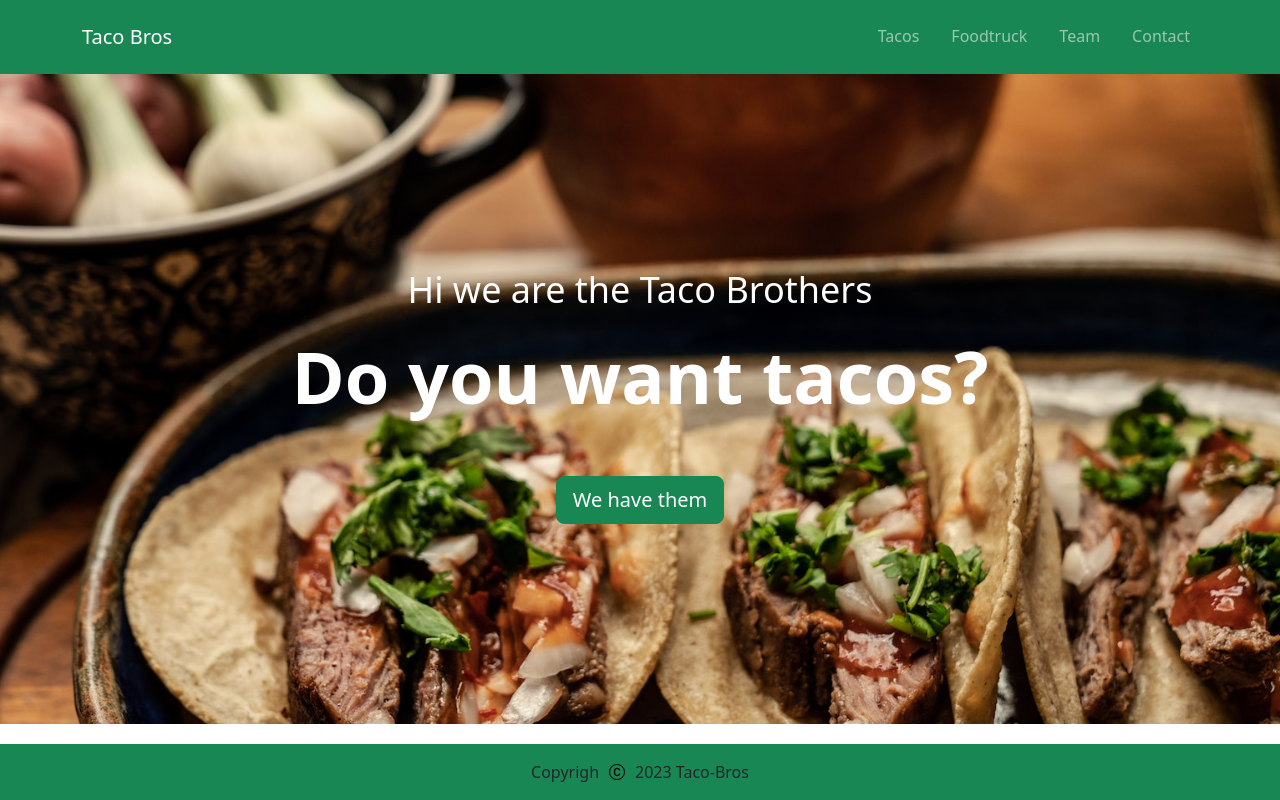
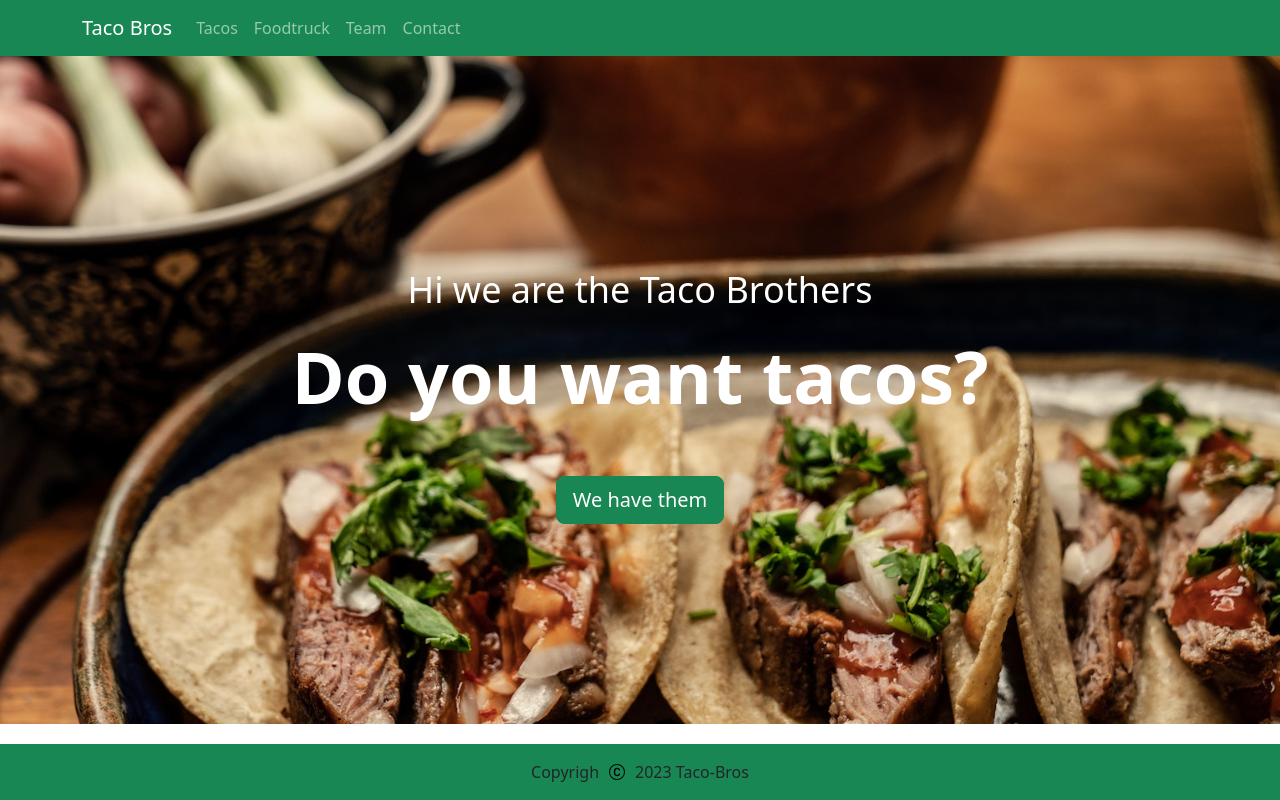
Before and after one commit to j-r-f-m/taco-bros, a React (Vite) app: page / in a window 1280 px wide. Shown: the top 800 px of the page. Built offline with nearby package versions, Linux system fonts and the light colour scheme.

Commit message:
add responsive Navbar

```diff
--- a/components/navigation/Navigation.jsx
+++ b/components/navigation/Navigation.jsx
@@ -3,6 +3,7 @@ import Container from "react-bootstrap/Container";
 import Nav from "react-bootstrap/Nav";
 import Navbar from "react-bootstrap/Navbar";
 import { Link, Events, scrollSpy } from "react-scroll";
+import NavDropdown from "react-bootstrap/NavDropdown";
 
 export function Navigation() {
   useEffect(() => {
@@ -28,7 +29,7 @@ export function Navigation() {
 
   return (
     <>
-      <Navbar
+      {/* <Navbar
         fixed="top"
         role="navigation"
         bg="success"
@@ -53,6 +54,37 @@ export function Navigation() {
             </Link>
           </Nav>
         </Container>
+      </Navbar> */}
+
+      <Navbar
+        collapseOnSelect
+        expand="lg"
+        fixed="top"
+        bg="success"
+        data-bs-theme="dark"
+        clas
+      >
+        <Container>
+          <Navbar.Brand href="#">Taco Bros</Navbar.Brand>
+          <Navbar.Toggle aria-controls="responsive-navbar-nav" />
+          <Navbar.Collapse id="responsive-navbar-nav">
+            <Nav>
+              <Link to="tacos" className="nav-link">
+                Tacos
+              </Link>
+              <Link to="food-truck" className="nav-link">
+                Foodtruck
+              </Link>
+
+              <Link to="team" className="nav-link">
+                Team
+              </Link>
+              <Link to="contact" className="nav-link">
+                Contact
+              </Link>
+            </Nav>
+          </Navbar.Collapse>
+        </Container>
       </Navbar>
     </>
   );
```
